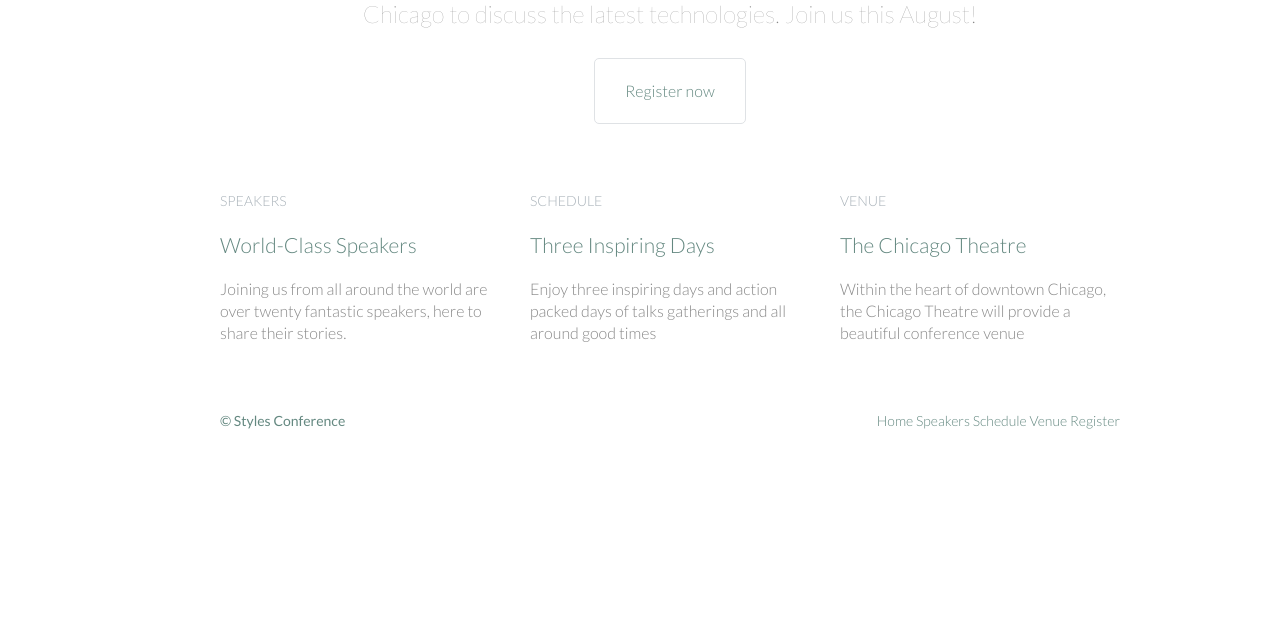
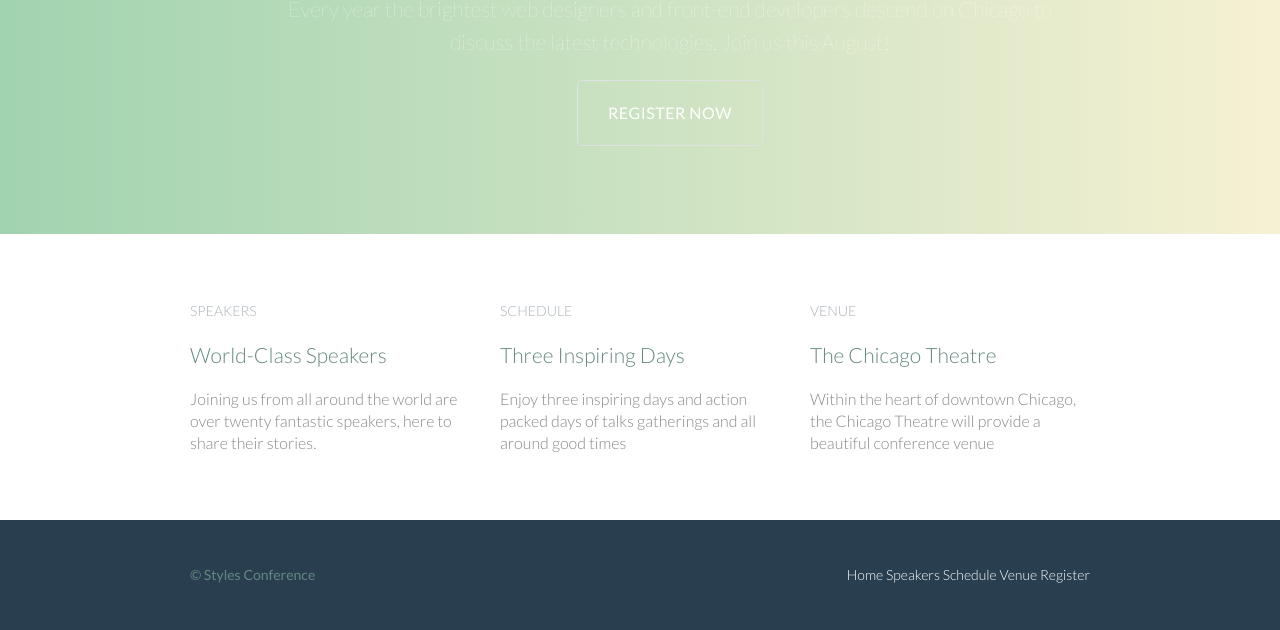
Before and after one commit to Nalipp/html-core-concepts, a plain HTML site: page styles_conference/index.html in a window 1280 px wide. Shown: the part 294-924 px from the top of the page. Before the commit the page ends 800 px from the top, so only its background shows below. Drawn offline with Linux system fonts and the light colour scheme.

Commit message:
background styles

```diff
--- a/styles_conference/assets/stylesheets/main.css
+++ b/styles_conference/assets/stylesheets/main.css
@@ -89,17 +89,27 @@ h1, h3, h4, h5, p {
 /* ============================================ */
 .btn {
 	border-radius: 5px;
+	color: #fff;
+	cursor: pointer;
 	display: inline-block;
+	font-weight: 400;
+	letter-spacing: .5px;
 	margin: 0;
+	text-transform: uppercase
 }
 .btn-alt {
 	border: 1px solid #dfe2e5;
 	padding: 10px 30px;
 }
+.btn-alt:hover {
+	background: #fff;
+	color: #648880;
+}
 /* ============================================ */
 /* Home */
 /* ============================================ */
 .hero {
+	color: #fff;
 	line-height: 44px;
 	padding: 22px 80px 66px 80px;
 	text-align: center;
@@ -127,6 +137,25 @@ h1, h3, h4, h5, p {
  *zoom: 1;
 }
 /* ======================================== */
+/* rows */
+/* ======================================== */
+.row,
+.row-alt {
+	min-width: 960px;
+}
+.row {
+	background: #fff;
+	padding: 66px 0 44px 0;
+}
+.row-alt {
+	background: #cbe2c1;
+	background: -webkit-linear-gradient(to right, #a1d3b0, #f6f1d3);
+	background: -moz-linear-gradient(to right, #a1d3b0, #f6f1d3);
+	background: linear-gradient(to right, #a1d3b0, #f6f1d3);
+	padding: 44px 0 22px 0;
+}
+
+/* ======================================== */
 /* Primary header */
 /* ======================================== */
 .logo {
@@ -149,6 +178,15 @@ h1, h3, h4, h5, p {
 	letter-spacing: .5px;
 	text-transform: uppercase;
 }
+.primary-header a,
+.primary-footer a {
+	color: #fff;
+}
+.primary-header a:hover,
+.primary-footer a:hover {
+	color: #fff;
+	#648880;
+}
 /* ======================================== */
 /* Primary footer */
 /* ======================================== */
@@ -166,6 +204,7 @@ h1, h3, h4, h5, p {
 /* Custom styles */
 /* ======================================== */
 body {
+	background: #293f50;
 	color: #888;
 	font: 300 16px/22px "Lato", "Open Sans", "Helvetica Neue", Helvetica, Arial, sans-serif;
 }
@@ -220,3 +259,13 @@ p a {
 .nav {
 	text-align: right;
 }
+/* ======================================== */
+/* leads */
+/* ======================================== */
+.lead {
+	text-align: center;
+}
+.lead p {
+	font-size: 21px;
+	line-height: 33px;
+}
--- a/styles_conference/index.html
+++ b/styles_conference/index.html
@@ -5,7 +5,7 @@
 		<link href="https://fonts.googleapis.com/css?family=Lato:100,300,400" rel="stylesheet">
 	</head>
 	<body>
-		<header class="container group">
+		<header class="primary-header container group">
 			<h1 class="logo"><a href="index.html"> Styles <br> Conference</a></h1>
 			<h3 class="tagline">Aug 24-26th - Chicago, IL</h3>
 			<nav class="nav primary-nav">
@@ -16,13 +16,17 @@
 				<a href="register.html">Register</a>
 			</nav>
 		</header>
-		<section class="container">
+		<section class="row-alt">
+			<div class="lead container">
 				<section class="hero container">
 					<h2>Dedicated to the Craft of Building Websites</h2>
 					<p>Every year the brightest web designers and front-end developers descend on Chicago to discuss the latest technologies. Join us this August!</p>
 					<a href="register.html" class="btn btn-alt">Register now</a>
 				</section>
-			<section class="grid">
+			</div>
+		</section>
+		<section class="row">
+			<div class="grid">
 				<section class="teaser col-1-3">
 					<a href="speakers.html">
 						<h5>Speakers</h5>
@@ -44,6 +48,7 @@
 					</a>
 					<p>Within the heart of downtown Chicago, the Chicago Theatre will provide a beautiful conference venue</p>
 				</section>
+			</div>
 		</section>
 		<footer class="primary-footer container group">
 			<small>&copy; Styles Conference</small>
```
Also changed, not shown: styles_conference/register.html (+1 -1 lines), styles_conference/schedule.html (+1 -1 lines), styles_conference/speakers.html (+1 -1 lines), styles_conference/venue.html (+1 -1 lines), notes/typography_and_backgrounds_6_7.txt, 7 other files. Lines whose indentation alone changed are shown as unchanged.
